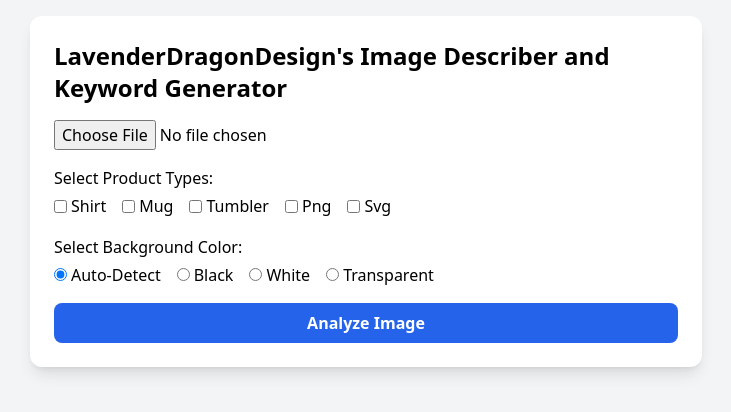
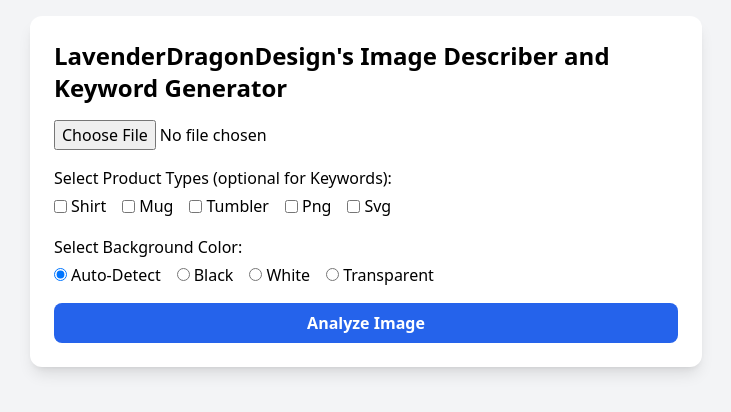
Before and after one commit to lavenderdragondesign/lddimagedescriber, a React (Vite) app: page / in a window 1280 px wide. Shown: the top 412 px of the page, without its empty margins (274-1005 px from the left). Built offline with nearby package versions, Linux system fonts and the light colour scheme.

Commit message:
Update App.jsx

```diff
--- a/src/App.jsx
+++ b/src/App.jsx
@@ -133,7 +133,7 @@
         )}
 
         <div className="mb-4">
-          <label className="block font-medium mb-1">Select Product Types:</label>
+          <label className="block font-medium mb-1">Select Product Types (optional for Keywords):</label>
           {productTypes.map((type) => (
             <label key={type} className="inline-flex items-center mr-4">
               <input
```
